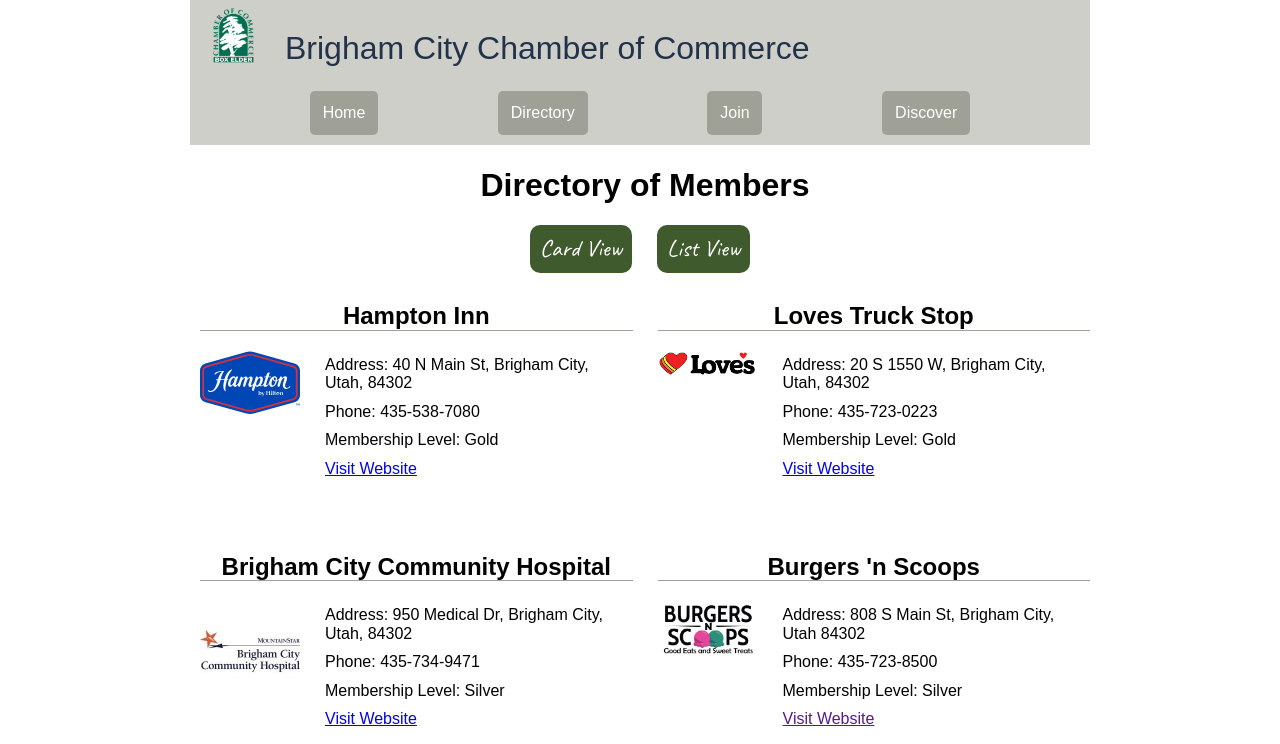
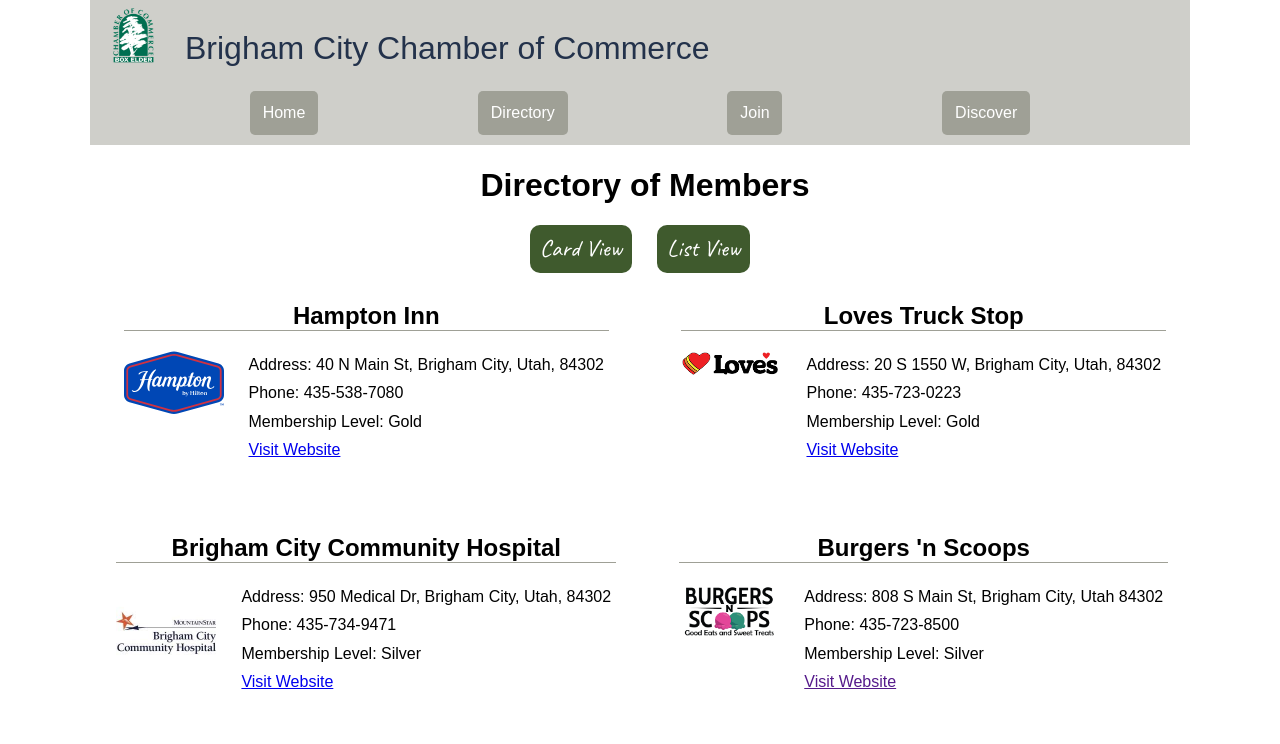
Before and after one commit to j-w-wright/wdd231, a plain HTML site: page chamber/directory.html in a window 1280 px wide. Shown: the top 744 px of the page. Drawn offline with nearby package versions, Linux system fonts and the light colour scheme.

Commit message:
update css large

```diff
--- a/chamber/directory.html
+++ b/chamber/directory.html
@@ -11,7 +11,7 @@
         <meta property="og:title" content="The Directory of the Brigham City Chamber of Commerce">
         <meta property="og:description" content="A directory of members of the Brigham City Chamber of Commerce">
         <meta property="og:image" content="images/box_elder_cc.png">
-        <meta property="og:url" content="http://127.0.0.1:5500/chamber/directory.html">
+        <meta property="og:url" content="http://127.0.0.1:5500/chamber/directory.html#">
 
         <link rel="icon" href="favicon.ico"> <!--Need to create this-->
 
--- a/chamber/styles/larger.css
+++ b/chamber/styles/larger.css
@@ -1,7 +1,7 @@
-@media only screen and (min-width: 50rem) {
+@media only screen and (min-width: 65rem) {
 
 header, main, nav, footer {
-    max-width: 900px;
+    max-width: 1100px;
     margin: 0 auto;
 }
 
```
